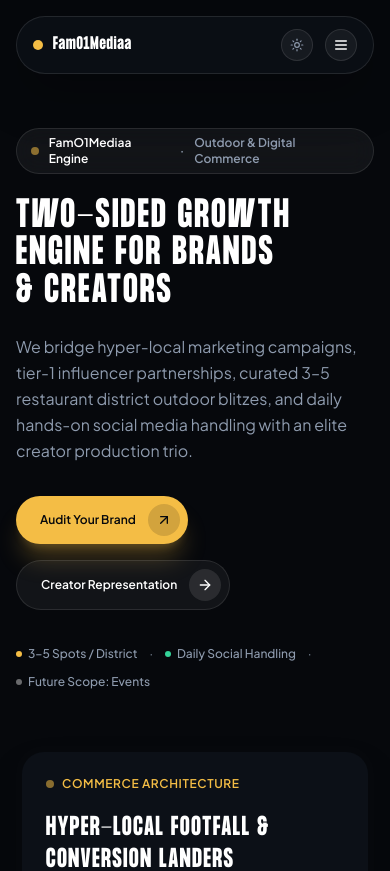
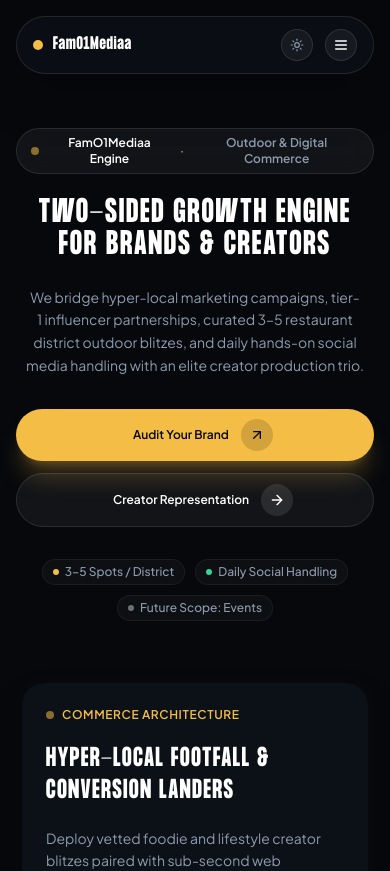
Before and after one commit to amazingcreationsltd/fam1One-backup, a React (Vite) app: page / in a window 390 px wide. Shown: the top 871 px of the page. Built offline with nearby package versions, Linux system fonts and the light colour scheme; a web font is replaced by a local one.

Commit message:
style(hero): polish mobile responsiveness and alignment

```diff
--- a/src/components/Hero.tsx
+++ b/src/components/Hero.tsx
@@ -297,7 +297,9 @@ export const Hero: React.FC<HeroProps> = ({ isLoaded = false }) => {
       {/* Editorial Distributed Hero Layout */}
       <div className="mb-14">
         {/* Typography & Direct Action */}
-        <div className="max-w-4xl space-y-6 text-left">
+        <div className="max-w-4xl space-y-6 text-center sm:text-left mx-auto sm:mx-0">
+          {/* Badge */}
+          <div className="flex justify-center sm:justify-start">
             <div
               ref={badgeRef}
               className="inline-flex items-center gap-2.5 px-3.5 py-1.5 rounded-full bg-white/[0.05] border border-white/10 text-xs font-semibold text-muted backdrop-blur-md"
@@ -307,27 +309,30 @@ export const Hero: React.FC<HeroProps> = ({ isLoaded = false }) => {
               <span className="text-muted">·</span>
               <span>Outdoor & Digital Commerce</span>
             </div>
+          </div>
 
+          {/* Heading */}
           <h1
             ref={titleRef}
-            className="font-display font-extrabold text-white text-4xl sm:text-6xl md:text-7xl lg:text-[5rem] leading-[1.04] text-balance"
+            className="font-display font-extrabold text-white text-3xl sm:text-5xl md:text-6xl lg:text-[4.75rem] leading-[1.06] text-balance text-center sm:text-left tracking-normal"
           >
             Two-Sided Growth Engine For Brands & Creators
           </h1>
 
+          {/* Subtext */}
           <p
             ref={descRef}
-            className="text-base sm:text-lg text-muted font-normal leading-relaxed max-w-2xl"
+            className="text-sm sm:text-base md:text-lg text-muted font-normal leading-relaxed max-w-2xl mx-auto sm:mx-0 text-center sm:text-left text-balance"
           >
             We bridge hyper-local marketing campaigns, tier-1 influencer partnerships, curated 3–5 restaurant district outdoor blitzes, and daily hands-on social media handling with an elite creator production trio.
           </p>
 
           {/* Nested Island CTA Group */}
-          <div ref={ctaRef} className="pt-2 flex flex-wrap items-center gap-4">
+          <div ref={ctaRef} className="pt-2 flex flex-col sm:flex-row items-stretch sm:items-center justify-center sm:justify-start gap-3 sm:gap-4 max-w-md sm:max-w-none mx-auto sm:mx-0">
             <a
               href="#contact"
               onClick={() => setAudience('brand')}
-              className="group inline-flex items-center pl-6 pr-2 py-2 rounded-full bg-accent hover:bg-accent-hover text-white text-xs sm:text-sm font-semibold shadow-xl shadow-accent/25 transition-all duration-300 active:scale-[0.98]"
+              className="w-full sm:w-auto justify-center group inline-flex items-center pl-6 pr-2 py-2.5 rounded-full bg-accent hover:bg-accent-hover text-white text-xs sm:text-sm font-semibold shadow-xl shadow-accent/25 transition-all duration-300 active:scale-[0.98]"
             >
               <span>Audit Your Brand</span>
               <span className="w-8 h-8 rounded-full bg-white/20 flex items-center justify-center ml-3 transition-transform duration-300 group-hover:translate-x-0.5 group-hover:-translate-y-0.5">
@@ -338,7 +343,7 @@ export const Hero: React.FC<HeroProps> = ({ isLoaded = false }) => {
             <a
               href="#contact"
               onClick={() => setAudience('creator')}
-              className="group inline-flex items-center pl-6 pr-2 py-2 rounded-full bg-white/[0.05] hover:bg-white/[0.1] text-white text-xs sm:text-sm font-semibold border border-white/10 transition-all duration-300 active:scale-[0.98]"
+              className="w-full sm:w-auto justify-center group inline-flex items-center pl-6 pr-2 py-2.5 rounded-full bg-white/[0.05] hover:bg-white/[0.1] text-white text-xs sm:text-sm font-semibold border border-white/10 transition-all duration-300 active:scale-[0.98]"
             >
               <span>Creator Representation</span>
               <span className="w-8 h-8 rounded-full bg-white/10 flex items-center justify-center ml-3 transition-transform duration-300 group-hover:translate-x-1">
@@ -348,18 +353,18 @@ export const Hero: React.FC<HeroProps> = ({ isLoaded = false }) => {
           </div>
 
           {/* Live System Signal Badges */}
-          <div className="pt-3 flex flex-wrap items-center gap-3 text-xs text-muted">
-            <span className="flex items-center gap-1.5 font-medium">
+          <div className="pt-2 flex flex-wrap items-center justify-center sm:justify-start gap-2.5 sm:gap-3 text-xs text-muted">
+            <span className="flex items-center gap-1.5 font-medium px-2.5 py-1 rounded-full bg-white/[0.03] sm:bg-transparent border border-white/5 sm:border-0">
               <span className="w-1.5 h-1.5 rounded-full bg-accent" />
               3–5 Spots / District
             </span>
-            <span>·</span>
-            <span className="flex items-center gap-1.5 font-medium">
+            <span className="hidden sm:inline text-muted/40">·</span>
+            <span className="flex items-center gap-1.5 font-medium px-2.5 py-1 rounded-full bg-white/[0.03] sm:bg-transparent border border-white/5 sm:border-0">
               <span className="w-1.5 h-1.5 rounded-full bg-emerald-400" />
               Daily Social Handling
             </span>
-            <span>·</span>
-            <span className="flex items-center gap-1.5 font-medium">
+            <span className="hidden sm:inline text-muted/40">·</span>
+            <span className="flex items-center gap-1.5 font-medium px-2.5 py-1 rounded-full bg-white/[0.03] sm:bg-transparent border border-white/5 sm:border-0">
               <span className="w-1.5 h-1.5 rounded-full bg-white/40" />
               Future Scope: Events
             </span>
```
Lines whose indentation alone changed are shown as unchanged.
